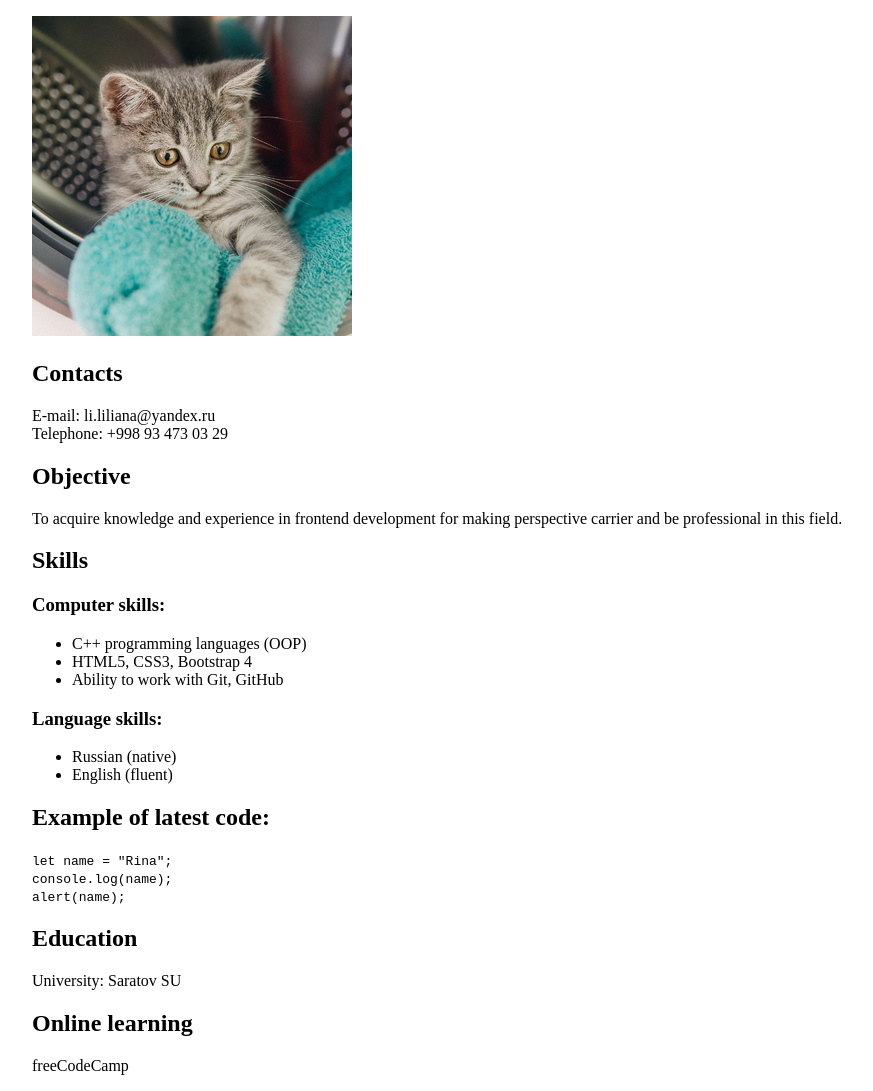
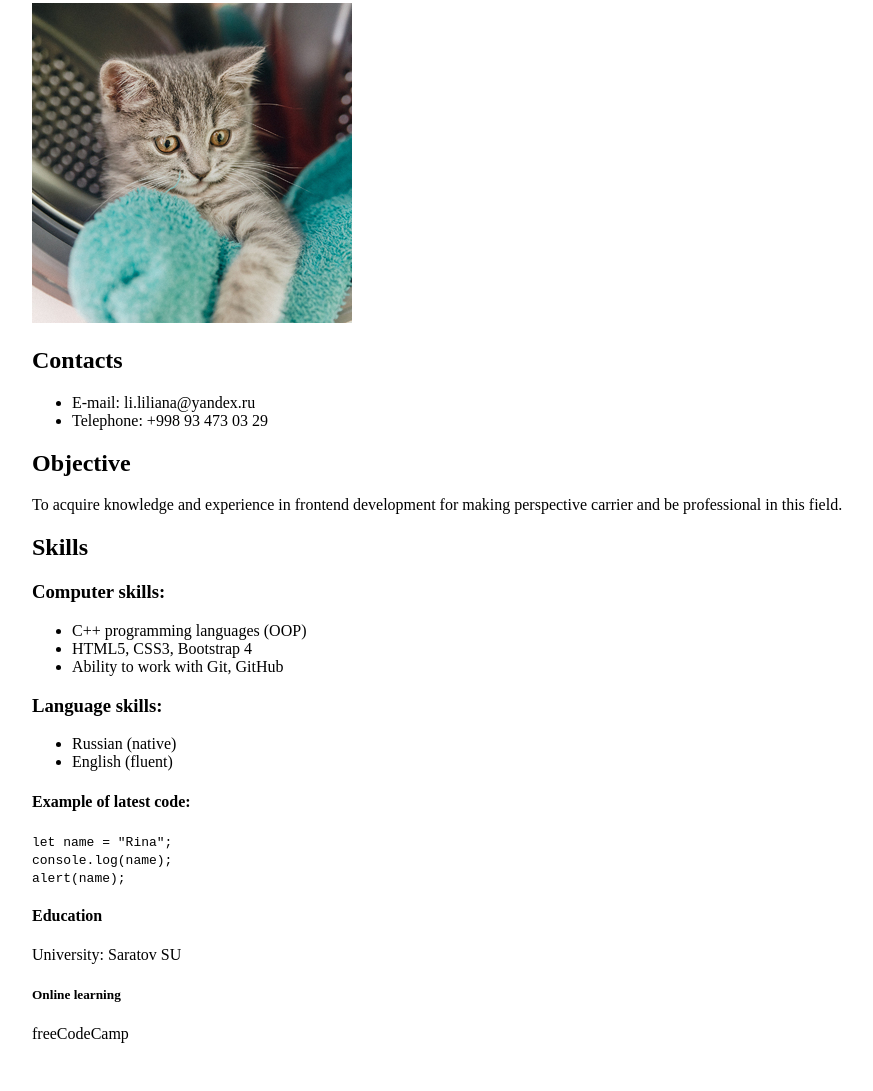
Before and after one commit to PrianiKate/rsschool-cv, a plain HTML site: page index.html in a window 1280 px wide. Shown: the part 64-1155 px from the top of the page, without its empty margins (96-969 px from the left). After the commit the page ends 1123 px from the top, so only its background shows below. Drawn offline with Linux system fonts and the light colour scheme.

Commit message:
refactor: change some details

```diff
--- a/index.html
+++ b/index.html
@@ -13,14 +13,18 @@
     </style>
   </head>
   <body>
+    <header></header>
     <main class="main">
+      <article>
         <h1>Rina Prianishnikova</h1>
         <img src="photo.jpg" alt="kitty">
+        <section>
           <h2>Contacts</h2>
-      <p>E-mail: li.liliana@yandex.ru <br>
-
-        Telephone: +998 93 473 03 29
-      </p>
+          <ul>
+            <li>E-mail: li.liliana@yandex.ru</li>
+            <li>Telephone: +998 93 473 03 29</li>
+          </ul>
+        </section>
         <h2>Objective</h2>
         <p>
           To acquire knowledge and experience in frontend development
@@ -38,19 +42,20 @@
           <li>Russian (native)</li>
           <li>English (fluent)</li>
         </ul>
-      <h2>Example of latest code:</h2>
+        <h4>Example of latest code:</h4>
         <p>
           <code>
             let name = "Rina"; <br>
-
             console.log(name); <br>
             alert(name); <br>
           </code>
         </p>
-      <h2>Education</h2>
+        <h4>Education</h4>
         <p>University: Saratov SU</p>
-      <h2>Online learning</h2>
+        <h5>Online learning</h5>
         <p>freeCodeCamp</p>
+       </article>
     </main>
+    <footer></footer>
   </body>
 </html>
```
Lines whose indentation alone changed are shown as unchanged.
